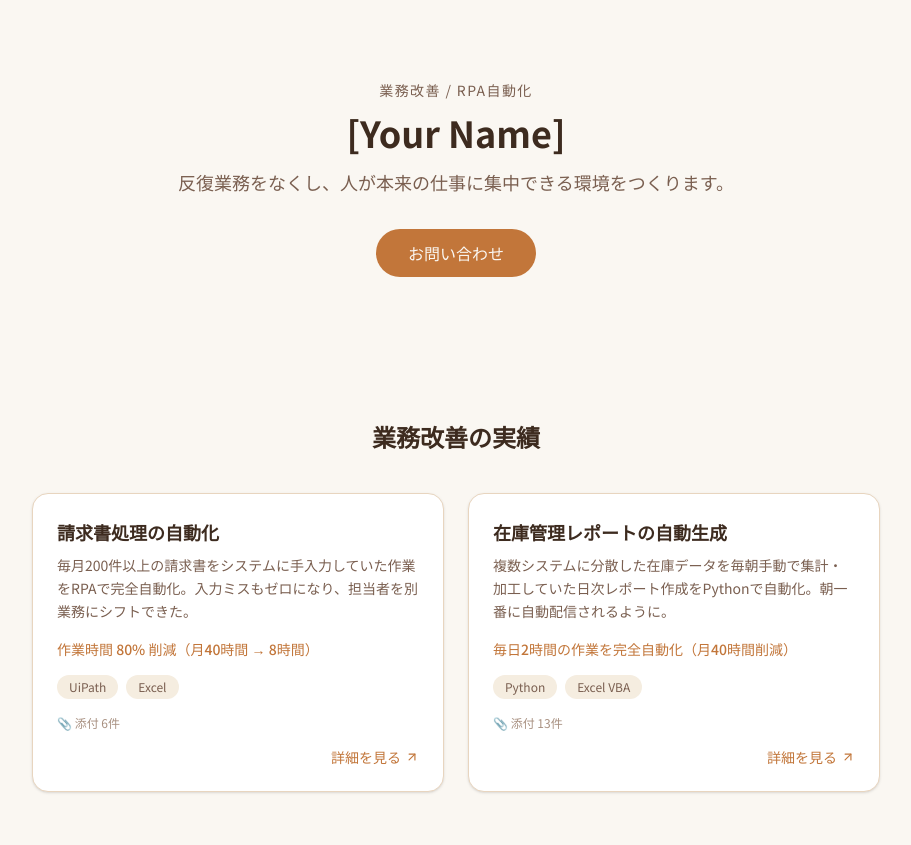
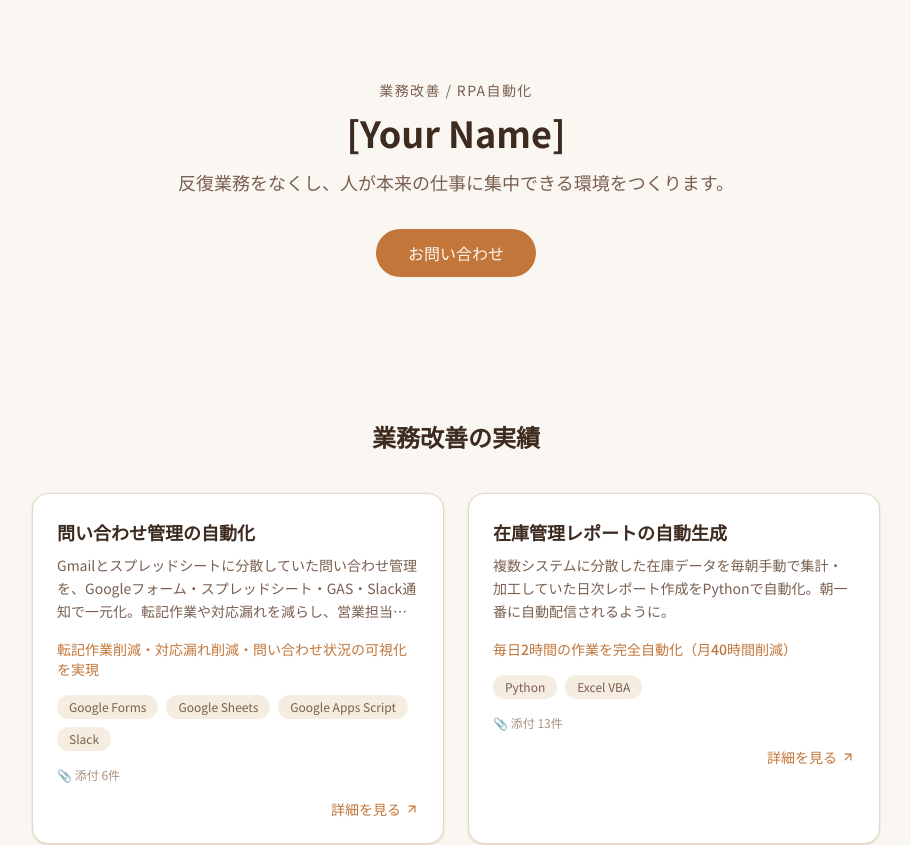
Before and after one commit to ikuyuho/portfolio1, a Next.js app: page / in a window 1280 px wide. Shown: the top 845 px of the page, without its empty margins (184-1095 px from the left). Built offline with nearby package versions, Linux system fonts and the light colour scheme.

Commit message:
ESlint導入

```diff
--- a/eslint.config.mjs
+++ b/eslint.config.mjs
@@ -1,13 +1,22 @@
 import { defineConfig, globalIgnores } from "eslint/config";
 import nextVitals from "eslint-config-next/core-web-vitals";
 import nextTs from "eslint-config-next/typescript";
+import stylistic from "@stylistic/eslint-plugin";
 
 const eslintConfig = defineConfig([
   ...nextVitals,
   ...nextTs,
-  // Override default ignores of eslint-config-next.
+  stylistic.configs["recommended"],
+  {
+    rules: {
+      "@stylistic/semi": ["error", "always"],
+      "@stylistic/quotes": ["error", "double"],
+      "@stylistic/indent": ["error", 2],
+      "@stylistic/comma-dangle": ["error", "always-multiline"],
+      "@stylistic/jsx-quotes": ["error", "prefer-double"],
+    },
+  },
   globalIgnores([
-    // Default ignores of eslint-config-next:
     ".next/**",
     "out/**",
     "build/**",
--- a/package.json
+++ b/package.json
@@ -16,12 +16,13 @@
     "slick-carousel": "^1.8.1"
   },
   "devDependencies": {
+    "@stylistic/eslint-plugin": "^5.10.0",
     "@tailwindcss/postcss": "^4",
     "@types/node": "^20",
     "@types/react": "^19",
     "@types/react-dom": "^19",
     "@types/react-slick": "^0.23.13",
-    "eslint": "^9",
+    "eslint": "^9.39.4",
     "eslint-config-next": "16.2.6",
     "tailwindcss": "^4",
     "typescript": "^5"
--- a/src/app/layout.tsx
+++ b/src/app/layout.tsx
@@ -17,7 +17,7 @@ export const metadata: Metadata = {
 export default function RootLayout({
   children,
 }: Readonly<{
-  children: React.ReactNode;
+  children: React.ReactNode
 }>) {
   return (
     <html lang="ja" className={notoSansJP.variable}>
--- a/src/components/CaseList.tsx
+++ b/src/components/CaseList.tsx
@@ -8,7 +8,7 @@ export default function CaseList() {
         業務改善の実績
       </h2>
       <div className="grid grid-cols-1 gap-6 sm:grid-cols-2">
-        {cases.map((c) => (
+        {cases.map(c => (
           <CaseCard key={c.id} caseItem={c} />
         ))}
       </div>
--- a/src/data/cases.ts
+++ b/src/data/cases.ts
@@ -1,23 +1,28 @@
 export type Case = {
-  id: string;
-  title: string;
-  description: string;
-  result: string;
-  tools: string[];
+  id: string
+  title: string
+  description: string
+  result: string
+  tools: string[]
   /** スクリーンショットのパス配列。public/cases/{id}/ 配下に配置。
    *  例: ["/cases/001/01.png", "/cases/001/02.png"]
    *  空配列の場合はスライダーを非表示にする。 */
-  images: string[];
+  images: string[]
 };
 
 export const cases: Case[] = [
   {
     id: "001",
-    title: "請求書処理の自動化",
+    title: "問い合わせ管理の自動化",
     description:
-      "毎月200件以上の請求書をシステムに手入力していた作業をRPAで完全自動化。入力ミスもゼロになり、担当者を別業務にシフトできた。",
-    result: "作業時間 80% 削減（月40時間 → 8時間）",
-    tools: ["UiPath", "Excel"],
+"Gmailとスプレッドシートに分散していた問い合わせ管理を、Googleフォーム・スプレッドシート・GAS・Slack通知で一元化。転記作業や対応漏れを減らし、営業担当が問い合わせ状況をすぐ確認できる仕組みを構築しました。",
+    result: "転記作業削減・対応漏れ削減・問い合わせ状況の可視化を実現",
+    tools: [
+      "Google Forms",
+      "Google Sheets",
+      "Google Apps Script",
+      "Slack",
+    ],
     images: [
       "/001/01.png",
       "/001/02.png",
```
Also changed, not shown: src/components/CaseCard.tsx (+7 -4 lines), src/components/CaseSlider.tsx (+7 -4 lines), 1 other file (tests, documents, lock files or other folders).
